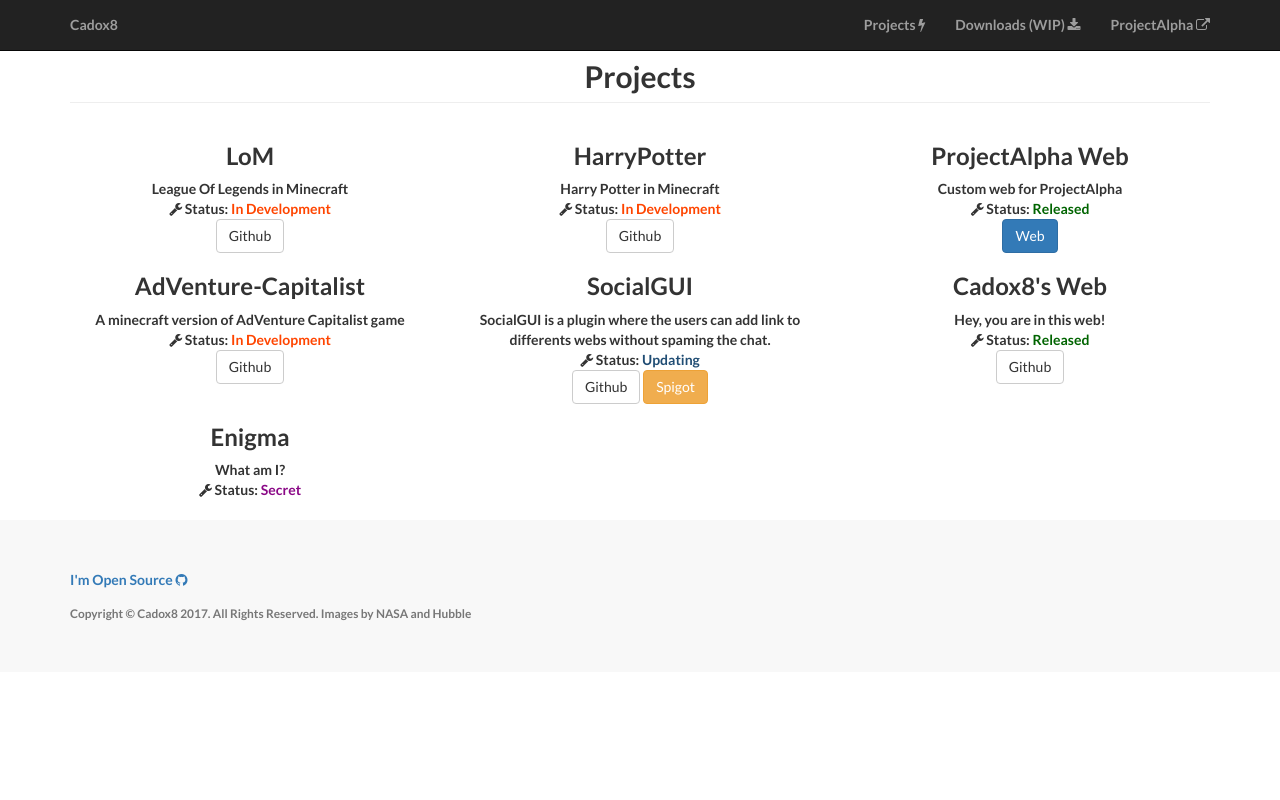
After one commit to cadox8/cadox8.github.io, a PHP site: page /projects.php in a window 1280 px wide. The commit adds this page. Run offline with PHP 8.4, Linux system fonts and the light colour scheme.

Commit message:
Added Projects page, cleared the code and added rotation backgroud images

```diff
--- a/css/landing-page.css
+++ b/css/landing-page.css
@@ -24,6 +24,7 @@ h6 {
     font-weight: 400;
 }
 
+/*
 .intro-header {
     padding-top: 50px;
     padding-bottom: 50px;
@@ -32,6 +33,7 @@ h6 {
     background: url(../img/banner.jpg) no-repeat center center;
     background-size: cover;
 }
+*/
 
 .intro-message {
     position: relative;
@@ -162,3 +164,15 @@ footer {
 p.copyright {
     margin: 15px 0 0;
 }
+
+#status-text {
+    display: none;
+    font-size: 10px;
+    margin-top: 10px;
+    padding: 5px;
+    text-transform: uppercase;
+}
+
+#status-div:hover #status-text {
+    display: block;
+}
--- /dev/null
+++ b/footer.html
@@ -0,0 +1,16 @@
+<!-- Footer -->
+<footer>
+    <div class="container">
+        <div class="row">
+            <div class="col-lg-12">
+                <ul class="list-inline">
+                    <li>
+                        <a target="_blank" href="https://github.com/cadox8/cadox8.github.io">I'm Open Source <i class="fa fa-github" aria-hidden="true"></i></a>
+                    </li>
+                    <!-- <li class="footer-menu-divider">&sdot;</li> -->
+                </ul>
+                <p class="copyright text-muted small">Copyright &copy; Cadox8 2017. All Rights Reserved. Images by NASA and Hubble</p>
+            </div>
+        </div>
+    </div>
+</footer>
--- /dev/null
+++ b/head.html
@@ -0,0 +1,22 @@
+<meta charset="utf-8">
+<meta http-equiv="X-UA-Compatible" content="IE=edge">
+<meta name="viewport" content="width=device-width, initial-scale=1">
+
+<link rel="icon" type="image/x-icon" href="img/favicon.ico"/>
+
+<!-- Bootstrap Core CSS -->
+<link href="css/bootstrap.min.css" rel="stylesheet">
+
+<!-- Custom CSS -->
+<link href="css/landing-page.css" rel="stylesheet">
+
+<!-- Custom Fonts -->
+<link rel="stylesheet" href="https://cdnjs.cloudflare.com/ajax/libs/font-awesome/4.7.0/css/font-awesome.min.css">
+<link href="http://fonts.googleapis.com/css?family=Lato:300,400,700,300italic,400italic,700italic" rel="stylesheet" type="text/css">
+
+<!-- HTML5 Shim and Respond.js IE8 support of HTML5 elements and media queries -->
+<!-- WARNING: Respond.js doesn't work if you view the page via file:// -->
+<!--[if lt IE 9]>
+<script src="https://oss.maxcdn.com/libs/html5shiv/3.7.0/html5shiv.js"></script>
+<script src="https://oss.maxcdn.com/libs/respond.js/1.4.2/respond.min.js"></script>
+<![endif]-->
--- /dev/null
+++ b/nav.html
@@ -0,0 +1,28 @@
+<!-- Navigation -->
+<nav class="navbar navbar-inverse navbar-fixed-top topnav" role="navigation">
+    <div class="container topnav">
+        <div class="navbar-header">
+            <button type="button" class="navbar-toggle" data-toggle="collapse" data-target="#bs-example-navbar-collapse-1">
+                <span class="sr-only">Toggle navigation</span>
+                <span class="icon-bar"></span>
+                <span class="icon-bar"></span>
+                <span class="icon-bar"></span>
+            </button>
+            <a class="navbar-brand topnav" href="http://cadox8.me">Cadox8</a>
+        </div>
+
+        <div class="collapse navbar-collapse" id="bs-example-navbar-collapse-1">
+            <ul class="nav navbar-nav navbar-right">
+                <li>
+                    <a href="projects.php"> Projects <i class="fa fa-bolt" aria-hidden="true"></i></a>
+                </li>
+                <li>
+                    <a href="#"> Downloads (WIP) <i class="fa fa-download" aria-hidden="true"></i></a>
+                </li>
+                <li>
+                    <a target="_blank" href="http://projectalpha.es"> ProjectAlpha <i class="fa fa-external-link" aria-hidden="true"></i></a>
+                </li>
+            </ul>
+        </div>
+    </div>
+</nav>
--- /dev/null
+++ b/projects.php
@@ -0,0 +1,127 @@
+<!DOCTYPE html>
+<html lang="en">
+
+<head>
+
+    <?php include "head.html"; ?>
+
+    <title>Cadox8 ~ Projects</title>
+
+</head>
+
+<body>
+
+<?php include "nav.html"; ?>
+
+<div class="container">
+    <div class="row">
+        <br> <!-- Fix Top -->
+
+        <div class="col-lg-12">
+            <center><h2 class="page-header">Projects</h2></center>
+        </div>
+
+        <div class="col-md-4">
+            <center><h3>LoM</h3>
+                League Of Legends in Minecraft
+                <br>
+                <i class="fa fa-wrench" aria-hidden="true"></i>
+                Status: <span style='color:#ff4500'> In Development</span>
+                <br>
+                <a href="https://github.com/cadox8/LoM" target="_blank" class="btn btn-default">Github</a>
+            </center>
+        </div>
+        <div class="col-md-4">
+            <center><h3>HarryPotter</h3>
+                Harry Potter in Minecraft
+                <br>
+                <i class="fa fa-wrench" aria-hidden="true"></i>
+                Status: <span style='color:#ff4500'> In Development</span>
+                <br>
+                <a href="https://github.com/cadox8/HarryPotter" target="_blank" class="btn btn-default">Github</a>
+            </center>
+        </div>
+        <div class="col-md-4">
+            <center><h3>ProjectAlpha Web</h3>
+                Custom web for ProjectAlpha
+                <br>
+                <i class="fa fa-wrench" aria-hidden="true"></i>
+                Status: <span style='color:#006400'> Released</span>
+                <br>
+                <a href="https://projectalpha.es" target="_blank" class="btn btn-primary">Web</a>
+            </center>
+        </div>
+
+        <!-- Next Line (2) -->
+
+        <div class="col-md-4">
+            <center><h3>AdVenture-Capitalist</h3>
+                A minecraft version of AdVenture Capitalist game
+                <br>
+                <i class="fa fa-wrench" aria-hidden="true"></i>
+                Status: <span style='color:#ff4500'> In Development</span>
+                <br>
+                <a href="https://github.com/ProjectAlphaES/AdVenture-Capitalist" target="_blank" class="btn btn-default">Github</a>
+            </center>
+        </div>
+        <div class="col-md-4">
+            <center><h3>SocialGUI</h3>
+                SocialGUI is a plugin where the users can add link to differents webs without spaming the chat.
+                <br>
+                <i class="fa fa-wrench" aria-hidden="true"></i>
+                Status: <span style='color:#204d74'> Updating</span>
+                <br>
+                <a href="https://github.com/cadox8/SocialGUI" target="_blank" class="btn btn-default">Github</a>
+                <a href="https://www.spigotmc.org/resources/socialgui.26668/" target="_blank" class="btn btn-warning">Spigot</a>
+            </center>
+        </div>
+        <div class="col-md-4">
+            <center><h3>Cadox8's Web</h3>
+                Hey, you are in this web!
+                <br>
+                <i class="fa fa-wrench" aria-hidden="true"></i>
+                Status: <span style='color:#006400'> Released</span>
+                <br>
+                <a href="https://github.com/cadox8/cadox8.github.io" target="_blank" class="btn btn-default">Github</a>
+            </center>
+        </div>
+
+    </div>
+
+        <!-- Next Line (3) -->
+
+    <div class="row"> <!-- Rows can only have 12 colums :c -->
+        <div class="col-md-4">
+            <center><h3>Enigma</h3>
+                What am I?
+                <br>
+                <i class="fa fa-wrench" aria-hidden="true"></i>
+                Status: <span style='color:#8A0886'> Secret</span>
+            </center>
+        </div>
+
+    </div>
+</div>
+
+<br>  <!-- Fix Footer -->
+
+<?php include "footer.html"; ?>
+
+<!-- jQuery -->
+<script src="js/jquery.js"></script>
+<!-- Bootstrap Core JavaScript -->
+<script src="js/bootstrap.min.js"></script>
+
+
+<!-- Status Colors
+<span style='color:#ff4500'> In Development</span>
+<span style='color:#8b0000'> Stopped</span>
+<span style='color:#006400'> Released</span>
+<span style='color:#204d74'> Updating</span>
+<span style='color:#8A0886'> Secret</span>
+-->
+
+
+</body>
+
+</html>
```
Also changed, not shown: index.html (deleted, +0 -125 lines), index.php (added, +74 -0 lines), img/banner_1.jpg (renamed from img/banner.jpg), img/banner_2.jpg (added), img/banner_4.jpg (added), 1 other file.
